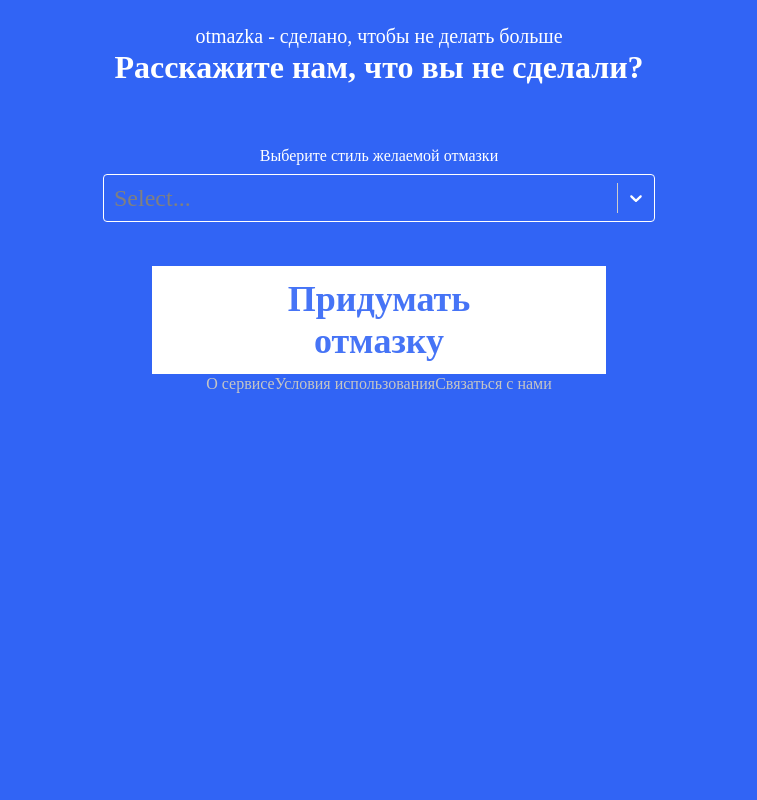
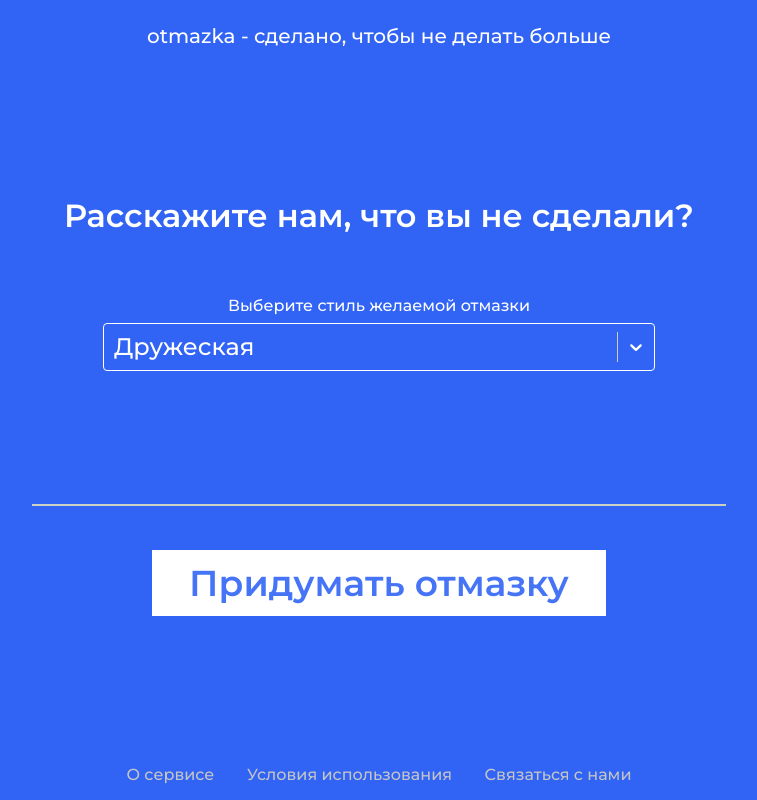
Before and after one commit to Kinox19/otmazki-2v, a React (Create React App) app: page /1 in a window 1280 px wide. Shown: the whole page, without its empty margins (261-1018 px from the left). Built offline with nearby package versions, Linux system fonts and the light colour scheme.

Commit message:
fixed some isuues, 2nd page almost done

```diff
--- a/package.json
+++ b/package.json
@@ -14,7 +14,6 @@
     "react-router-dom": "^6.9.0",
     "react-scripts": "5.0.1",
     "react-select": "^5.7.0",
-    "sass": "^1.59.2",
     "web-vitals": "^2.1.4"
   },
   "scripts": {
@@ -40,5 +39,9 @@
       "last 1 firefox version",
       "last 1 safari version"
     ]
+  },
+  "devDependencies": {
+    "sass": "^1.59.2",
+    "sass-loader": "^13.2.0"
   }
 }
--- a/src/index.js
+++ b/src/index.js
@@ -8,7 +8,7 @@ const root = ReactDOM.createRoot(document.getElementById('root'));
 root.render(
   <React.StrictMode>
     <BrowserRouter>
-      <App />
+        <App />
     </BrowserRouter>
   </React.StrictMode>
 );
--- a/src/pages/HomePage/HomePage.js
+++ b/src/pages/HomePage/HomePage.js
@@ -8,7 +8,6 @@ import style from '../Shared/Button_whiteBg/Button__whiteBg.module.scss'
 export const HomePage = () => {
   return (
     <div className={s.HomePage__page}>
-      <Header/>
       <div className={s.HomePage__container}>
         <div className={s.text__container}>
           <p className={s.text__upper}>otmazka - сервис для исключительного случая, как сегодня. Или еще завтра... может лучше отдохнуть?</p>
--- a/src/pages/HomePage/HomePage.module.scss
+++ b/src/pages/HomePage/HomePage.module.scss
@@ -1,21 +1,23 @@
 .HomePage__page{
-    // display: flex;
-    // flex-direction: column;
-    // align-items: center;
+    margin: 0;
+    display: flex;
+    flex-direction: column;
+    min-height: 100vh;
+
+    align-items: center;
+    justify-content: center;
 }
 
 
 .HomePage__container{
     max-width: 1448px;
 
+    gap: 90px;
+
+    flex: 1;
     display: flex;
-    gap: 90px;
-    // flex-direction: row;
-
-    // justify-content: space-between;
-
-    // margin-left: auto;
-    // margin-right: auto;
+    justify-content: center;
+    align-items: center;
 }
 
 .text__container{
@@ -62,6 +64,6 @@
 }
 
 .HomePage__mainPic{
-    width: 668px;
-    height: 755px;
+    max-width: 668px;
+    max-height: 755px;
 }
--- a/src/pages/MakeMeReason/MakeMeReason.js
+++ b/src/pages/MakeMeReason/MakeMeReason.js
@@ -40,24 +40,20 @@ const colorStyles={
     color: 0 ? '#fff' : '#fff',
   }),
 
-  dropdownIndicator: (provided) => ({
-    ...provided,
-    color: '#fff',
-  }),
-
-  dropdownIndicator: (provided, {isFocused}) => ({
+  dropdownIndicator: (provided, { isFocused }) => ({
     ...provided,
     color: isFocused ? '#fff' : '#fff',
     '&:hover': {
       color: '#FFF'
     }
-  }),
+  })
 };
 
 export const MakeMeReason = () => {
   return (
     <div className={s.Reason__container}>
       <Header/>
+      <div className={s.Reason__content}>
         <h2 className={s.Reason__heading}>Расскажите нам, что вы не сделали?</h2>
         <p className={s.Reason__hint}>Выберите стиль желаемой отмазки</p>
 
@@ -65,9 +61,13 @@ export const MakeMeReason = () => {
           styles={colorStyles}
           options={options}
           isSearchable={false}
+          defaultValue={options[4]}
         />
 
+        <input className={s.Reason__input}></input>
+
         <button className={style.Button__whiteBg}>Придумать отмазку</button>
+      </div>
       <Footer/>
     </div>
   )
--- a/src/pages/MakeMeReason/MakeMeReason.module.scss
+++ b/src/pages/MakeMeReason/MakeMeReason.module.scss
@@ -1,6 +1,17 @@
 .Reason__container{
+    margin: 0;
     display: flex;
     flex-direction: column;
+    min-height: 100vh;
+
+    align-items: center;
+}
+
+.Reason__content{
+    flex: 1;
+    display: flex;
+    flex-direction: column;
+    justify-content: center;
     align-items: center;
 }
 
@@ -26,3 +37,22 @@
 
     color: #fff;
 }
+
+.Reason__input{
+    width: 690px;
+    height: 67px;
+
+    background-color: transparent;
+    border: none;
+    outline: none;
+    border-bottom: 2px solid #CDD1C4;
+    box-shadow: none;
+
+    font-weight: 400;
+    font-size: 32px;
+    line-height: 120%;
+    text-align: center;
+    color: #DFDFDF;
+
+    margin-top: 64px;
+}
--- a/src/pages/Shared/Button_whiteBg/Button__whiteBg.module.scss
+++ b/src/pages/Shared/Button_whiteBg/Button__whiteBg.module.scss
@@ -4,7 +4,9 @@
 
     display: inline-block;
     width: 454px;
-    padding: 12px 92px;
+    padding: auto;
+    padding-top: 12px;
+    padding-bottom: 12px;
 
     background-color: #FFFFFF;
     border: none;
--- a/src/pages/Shared/Footer/Footer.module.scss
+++ b/src/pages/Shared/Footer/Footer.module.scss
@@ -5,8 +5,10 @@
 
     justify-content: space-between;
 
+    width: 505px;
     max-width: 505px;
-    margin: 0 auto;
+
+    margin-bottom: 16px;
 }
 
 .footer__link{
--- a/src/styles/index.scss
+++ b/src/styles/index.scss
@@ -1,17 +1,11 @@
 @import '~normalize.css';
+
+@import url('https://fonts.googleapis.com/css2?family=Montserrat:wght@400;500;600;700&display=swap');
 
 body{
     font-family: 'Montserrat';
 
     background-color: #3164F5;
-
-    min-height: 100vh;
-    display: flex;
-
-
-    justify-content: center;
-
-
 }
 
 body::before, ::after {
```
Also changed, not shown: 1 other file (tests, documents, lock files or other folders). Lines whose indentation alone changed are shown as unchanged.
